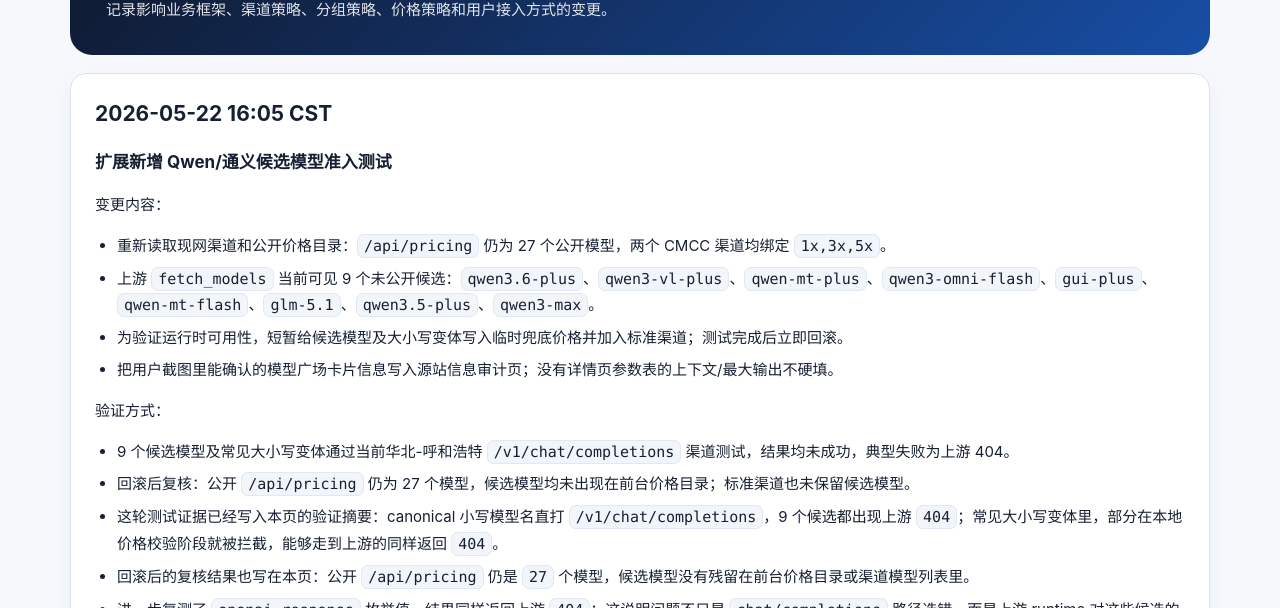
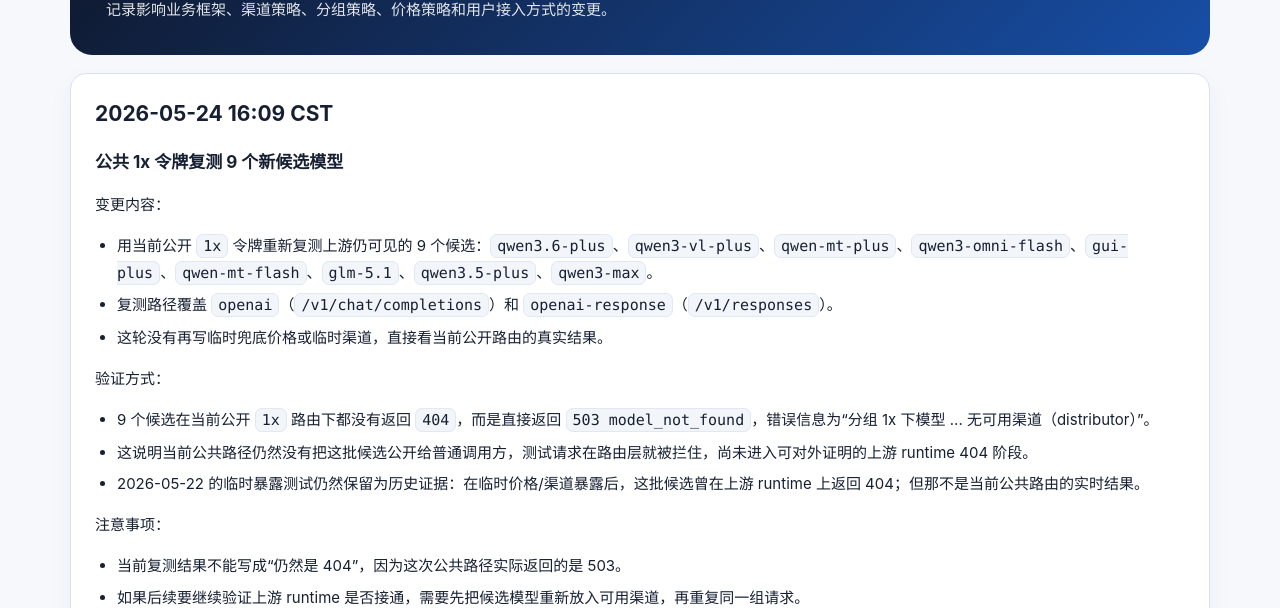
Before and after one commit to Neilyooo/xdapi, a plain HTML site: page docs/work-log.html in a window 1280 px wide. Shown: the part 192-800 px from the top of the page. Drawn offline with Linux system fonts and the light colour scheme.

Commit message:
Update new model recheck docs

```diff
--- a/docs/work-log.html
+++ b/docs/work-log.html
@@ -17,6 +17,26 @@
 <body><div class="wrap">
   <nav class="topbar"><a href="../index.html">首页</a><a href="./business-framework.html">业务框架</a><a href="./work-log.html">工作记录</a><a href="./group-permissions.html">倍率分组</a></nav>
   <section class="hero"><h1>XD API 工作记录</h1><p>记录影响业务框架、渠道策略、分组策略、价格策略和用户接入方式的变更。</p></section>
+
+<section class="section"><h2>2026-05-24 16:09 CST</h2>
+<h3>公共 1x 令牌复测 9 个新候选模型</h3>
+<p>变更内容：</p>
+<ul>
+<li>用当前公开 <code>1x</code> 令牌重新复测上游仍可见的 9 个候选：<code>qwen3.6-plus</code>、<code>qwen3-vl-plus</code>、<code>qwen-mt-plus</code>、<code>qwen3-omni-flash</code>、<code>gui-plus</code>、<code>qwen-mt-flash</code>、<code>glm-5.1</code>、<code>qwen3.5-plus</code>、<code>qwen3-max</code>。</li>
+<li>复测路径覆盖 <code>openai</code>（<code>/v1/chat/completions</code>）和 <code>openai-response</code>（<code>/v1/responses</code>）。</li>
+<li>这轮没有再写临时兜底价格或临时渠道，直接看当前公开路由的真实结果。</li>
+</ul>
+<p>验证方式：</p>
+<ul>
+<li>9 个候选在当前公开 <code>1x</code> 路由下都没有返回 <code>404</code>，而是直接返回 <code>503 model_not_found</code>，错误信息为“分组 1x 下模型 ... 无可用渠道（distributor）”。</li>
+<li>这说明当前公共路径仍然没有把这批候选公开给普通调用方，测试请求在路由层就被拦住，尚未进入可对外证明的上游 runtime 404 阶段。</li>
+<li>2026-05-22 的临时暴露测试仍然保留为历史证据：在临时价格/渠道暴露后，这批候选曾在上游 runtime 上返回 404；但那不是当前公共路由的实时结果。</li>
+</ul>
+<p>注意事项：</p>
+<ul>
+<li>当前复测结果不能写成“仍然是 404”，因为这次公共路径实际返回的是 503。</li>
+<li>如果后续要继续验证上游 runtime 是否接通，需要先把候选模型重新放入可用渠道，再重复同一组请求。</li>
+</ul>
 
 <section class="section"><h2>2026-05-22 16:05 CST</h2>
 <h3>扩展新增 Qwen/通义候选模型准入测试</h3>
```
Also changed, not shown: docs/model-source-audit.html (+12 -3 lines), index.html (+1 -0 lines), 2 other files.
